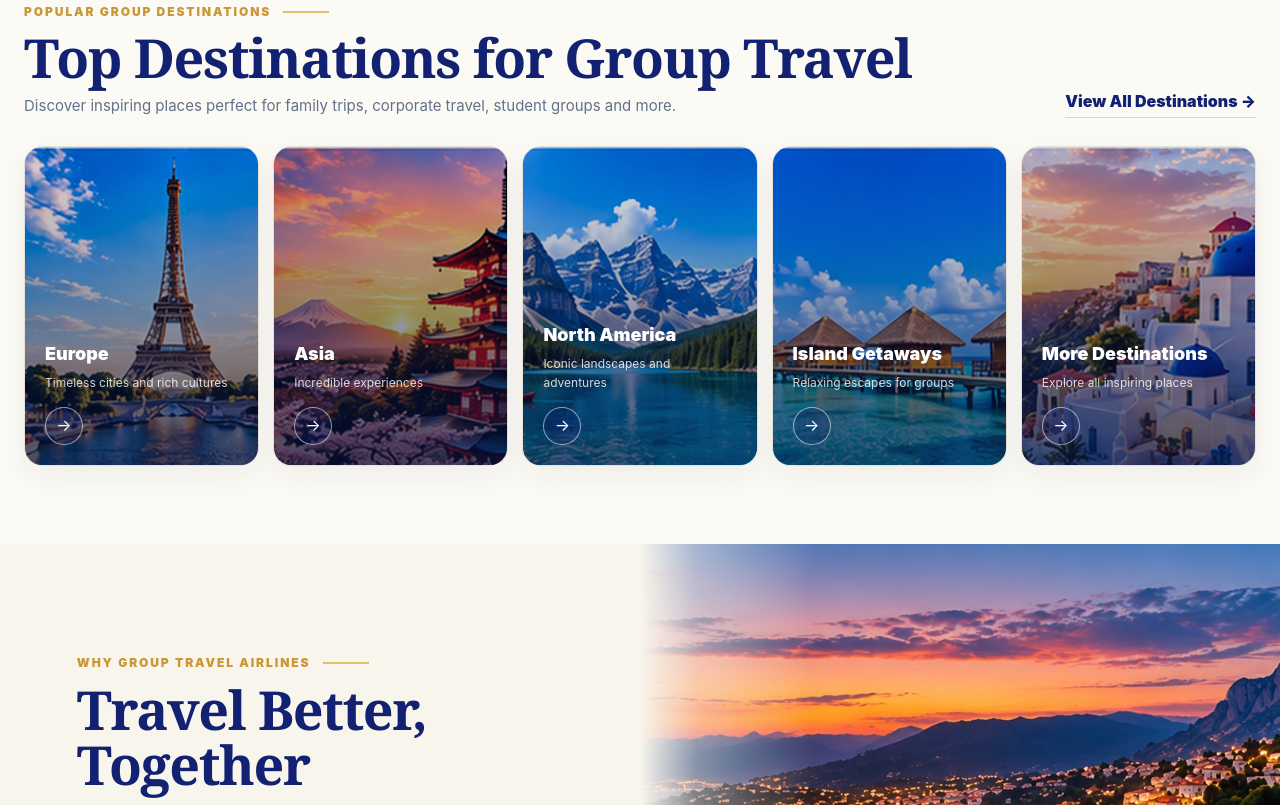
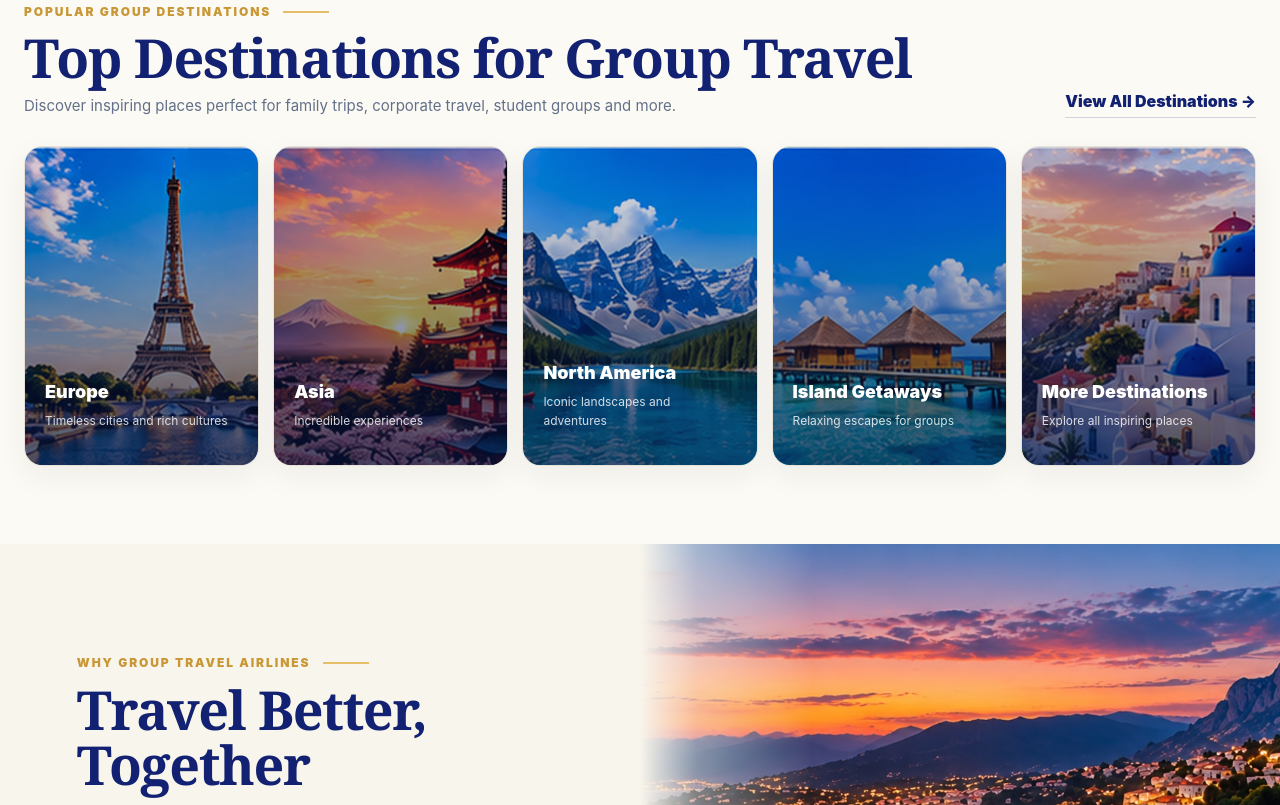
Before and after one commit to grouptravelairlines/grouptravelairlines-Cloudflare-Site, a plain HTML site: page index.html in a window 1280 px wide. Shown: the part 913-1718 px from the top of the page. Drawn offline with Linux system fonts and the light colour scheme.

Commit message:
Add Call Us button and simplify destination cards

```diff
--- a/index.html
+++ b/index.html
@@ -54,8 +54,9 @@
     .nav-links a:hover::after,.nav-links a.active::after{transform:scaleX(1)}
     .nav-actions{display:flex;align-items:center;gap:15px}
     .icon-btn{width:42px;height:42px;border:1px solid rgba(255,255,255,.18);background:transparent;color:#fff;border-radius:50%;display:grid;place-items:center}
-    .quote-btn{display:inline-flex;align-items:center;gap:10px;padding:13px 20px;border-radius:999px;background:var(--gold);color:#171e34;font-weight:800;box-shadow:0 10px 25px rgba(231,190,104,.25);transition:.2s}
-    .quote-btn:hover{transform:translateY(-1px);background:#f0ca78}
+    .quote-btn,.call-btn{display:inline-flex;align-items:center;gap:10px;padding:13px 20px;border-radius:999px;background:var(--gold);color:#171e34;font-weight:800;box-shadow:0 10px 25px rgba(231,190,104,.25);transition:.2s}
+    .quote-btn:hover,.call-btn:hover{transform:translateY(-1px);background:#f0ca78}
+    .call-icon{width:16px;height:16px;display:inline-block;flex:0 0 auto}
 
     .hero{position:relative;min-height:620px;display:flex;align-items:center;overflow:hidden;background:var(--navy-3)}
     .hero::before{content:"";position:absolute;inset:0;background:linear-gradient(90deg,rgba(7,18,61,.94) 0%,rgba(7,18,61,.68) 34%,rgba(7,18,61,.12) 69%,rgba(7,18,61,.14) 100%);z-index:1}
@@ -100,7 +101,6 @@
     .destination-content{position:absolute;left:0;right:0;bottom:0;z-index:1;padding:20px;color:#fff}
     .destination-content h3{font-family:Inter,ui-sans-serif,sans-serif;font-size:18px;letter-spacing:0;font-weight:900}
     .destination-content p{font-size:12px;color:rgba(255,255,255,.82);margin:6px 0 14px}
-    .circle-arrow{width:38px;height:38px;border-radius:50%;border:1px solid rgba(255,255,255,.55);display:grid;place-items:center;background:rgba(18,33,113,.26);color:#fff}
 
     .split-section{padding:0}
     .split-wrap{display:grid;grid-template-columns:1fr 1fr;min-height:560px;background:var(--ivory)}
@@ -128,7 +128,7 @@
     .blog-empty{display:none;padding:30px;border:1px dashed var(--line);border-radius:20px;text-align:center;color:var(--muted);background:var(--cream)}
 
     .dark-section{background:var(--navy-2);color:#fff;position:relative;overflow:hidden}
-    .dark-section::before{content:"";position:absolute;inset:0;background:linear-gradient(90deg,rgba(10,23,79,.96),rgba(10,23,79,.70)),url('/assets/travel-smarter.jpg') center/cover no-repeat;opacity:.95}
+    .dark-section::before{content:"";position:absolute;inset:0;background:linear-gradient(90deg,rgba(10,23,79,.96),rgba(10,23,79,.70)),url('/assets/footer-mountains.jpg') center/cover no-repeat;opacity:.95}
     .dark-inner{position:relative;z-index:1;padding:72px 0}
     .dark-kicker{color:var(--gold)}
     .dark-title{color:#fff}
@@ -226,9 +226,11 @@
             <circle cx="11" cy="11" r="6.5"></circle><path d="m16 16 5 5"></path>
           </svg>
         </button>
-        <a class="quote-btn" href="https://www.grouptravelairlines.com/" target="_blank" rel="noopener">
-          <svg width="15" height="15" viewBox="0 0 24 24" fill="currentColor" aria-hidden="true"><path d="M21.8 10.2 13.9 7l.3-2.3a2.2 2.2 0 1 0-4.4 0L10 7l-6.5 3.2c-.8.4-1.1 1.4-.7 2.2.3.6.9.9 1.5.9h2l-1.2 6.2c-.2 1 .6 1.8 1.5 1.8.5 0 1-.2 1.3-.7l3.2-4.4 2.7 4.4c.3.5.8.7 1.4.7.9 0 1.6-.8 1.4-1.8L15.3 13h2.2c.6 0 1.2-.3 1.5-.9.4-.8.1-1.8-.7-2.2Z"/></svg>
-          Request a Quote <span aria-hidden="true">→</span>
+        <a class="call-btn" href="tel:+18889287796" aria-label="Call Group Travel Airlines at 1-888-928-7796">
+          <svg class="call-icon" viewBox="0 0 24 24" fill="none" stroke="currentColor" stroke-width="1.9" stroke-linecap="round" stroke-linejoin="round" aria-hidden="true">
+            <path d="M22 16.92v3a2 2 0 0 1-2.18 2 19.8 19.8 0 0 1-8.63-3.07 19.5 19.5 0 0 1-6-6A19.8 19.8 0 0 1 2.12 4.18 2 2 0 0 1 4.11 2h3a2 2 0 0 1 2 1.72c.12.9.33 1.78.62 2.63a2 2 0 0 1-.45 2.11L8 9.73a16 16 0 0 0 6 6l1.27-1.27a2 2 0 0 1 2.11-.45c.85.29 1.73.5 2.63.62A2 2 0 0 1 22 16.92z"></path>
+          </svg>
+          Call Us
         </a>
         <button class="mobile-menu" type="button" aria-label="Open menu">
           <svg width="19" height="19" viewBox="0 0 24 24" fill="none" stroke="currentColor" stroke-width="2"><path d="M4 7h16M4 12h16M4 17h16"></path></svg>
@@ -287,26 +289,26 @@
         </div>
 
         <div class="destination-grid">
-          <a class="destination-card" href="https://www.grouptravelairlines.com/" target="_blank" rel="noopener">
+          <article class="destination-card">
             <img src="/assets/dest-europe.jpg" alt="Europe group travel destination">
-            <div class="destination-content"><h3>Europe</h3><p>Timeless cities and rich cultures</p><span class="circle-arrow">→</span></div>
-          </a>
-          <a class="destination-card" href="https://www.grouptravelairlines.com/" target="_blank" rel="noopener">
+            <div class="destination-content"><h3>Europe</h3><p>Timeless cities and rich cultures</p></div>
+          </article>
+          <article class="destination-card">
             <img src="/assets/dest-asia.jpg" alt="Asia group travel destination">
-            <div class="destination-content"><h3>Asia</h3><p>Incredible experiences</p><span class="circle-arrow">→</span></div>
-          </a>
-          <a class="destination-card" href="https://www.grouptravelairlines.com/" target="_blank" rel="noopener">
+            <div class="destination-content"><h3>Asia</h3><p>Incredible experiences</p></div>
+          </article>
+          <article class="destination-card">
             <img src="/assets/dest-north-america.jpg" alt="North America group travel destination">
-            <div class="destination-content"><h3>North America</h3><p>Iconic landscapes and adventures</p><span class="circle-arrow">→</span></div>
-          </a>
-          <a class="destination-card" href="https://www.grouptravelairlines.com/" target="_blank" rel="noopener">
+            <div class="destination-content"><h3>North America</h3><p>Iconic landscapes and adventures</p></div>
+          </article>
+          <article class="destination-card">
             <img src="/assets/dest-island.jpg" alt="Island group travel destination">
-            <div class="destination-content"><h3>Island Getaways</h3><p>Relaxing escapes for groups</p><span class="circle-arrow">→</span></div>
-          </a>
-          <a class="destination-card" href="https://www.grouptravelairlines.com/" target="_blank" rel="noopener">
+            <div class="destination-content"><h3>Island Getaways</h3><p>Relaxing escapes for groups</p></div>
+          </article>
+          <article class="destination-card">
             <img src="/assets/dest-more.jpg" alt="Additional group travel destinations">
-            <div class="destination-content"><h3>More Destinations</h3><p>Explore all inspiring places</p><span class="circle-arrow">→</span></div>
-          </a>
+            <div class="destination-content"><h3>More Destinations</h3><p>Explore all inspiring places</p></div>
+          </article>
         </div>
       </div>
     </section>
```
